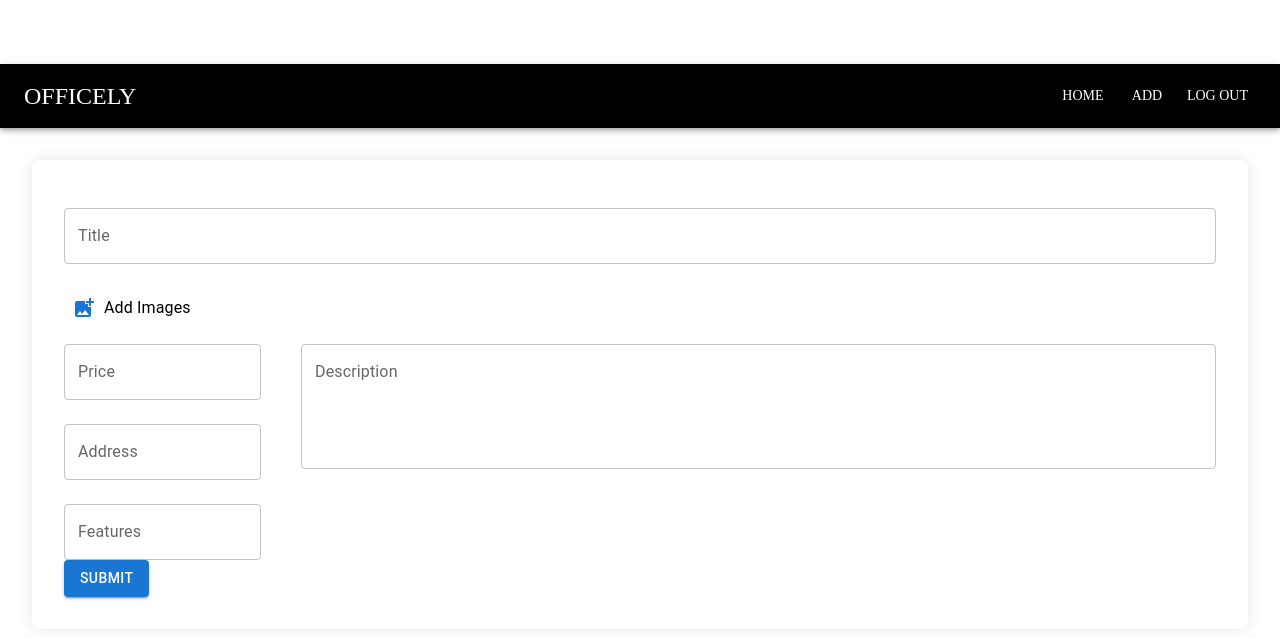
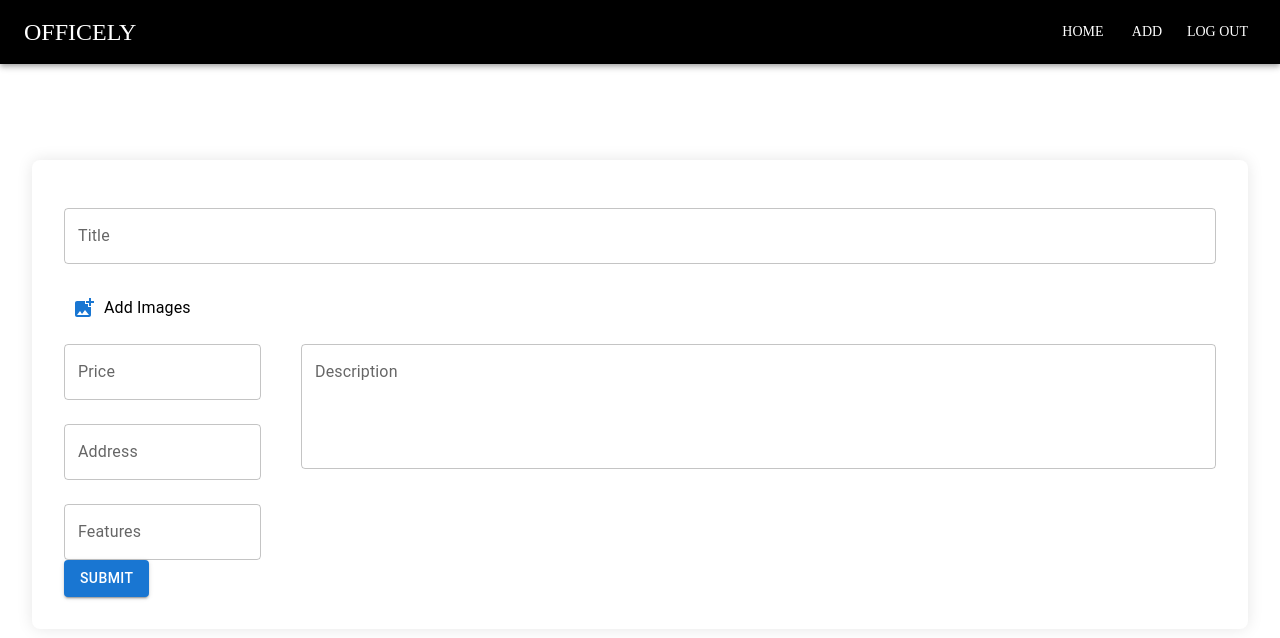
Before and after one commit to AkhilAjith2/ReactProjectOfficely, a React (Create React App) app: page /add in a window 1280 px wide. Shown: the top 638 px of the page. Built offline with nearby package versions, Linux system fonts and the light colour scheme.

Commit message:
add component

```diff
--- a/src/pages/add/add.js
+++ b/src/pages/add/add.js
@@ -1,120 +1,3 @@
-// import React, { useState } from "react";
-// import {
-//   TextField,
-//   Button,
-//   TextareaAutosize,
-//   Stack,
-//   Typography,
-//   InputAdornment,
-//   IconButton,
-// } from "@mui/material";
-// import AddPhotoAlternateIcon from "@mui/icons-material/AddPhotoAlternate";
-// import Navbar from '../../components/navbar/Navbar';
-
-// const AddOfficeSpaceForm = () => {
-//   const [formData, setFormData] = useState({
-//     title: "",
-//     address: "",
-//     image: "",
-//     features: "",
-//     price: "",
-//     taxInfo: "",
-//     description: "",
-//     // Add other fields as needed
-//   });
-
-//   const handleInputChange = (field, value) => {
-//     setFormData((prevData) => ({
-//       ...prevData,
-//       [field]: value,
-//     }));
-//   };
-
-//   const submitHandler = (event) => {
-//     event.preventDefault();
-//     // Add logic to submit the form data (formData) to your backend or perform other actions
-//     console.log("Form data submitted:", formData);
-//   };
-
-//   return (
-//     <div>
-//       <Navbar />
-//       <div className="office_space_form">
-//         <form onSubmit={submitHandler}>
-//           <TextField
-//             label="Title"
-//             placeholder="Title"
-//             value={formData.title}
-//             onChange={(e) => handleInputChange("title", e.target.value)}
-//             fullWidth
-//             margin="normal"
-//           />
-
-//           <Stack direction="row" alignItems="center" marginY={2}>
-//             <IconButton color="primary">
-//               <AddPhotoAlternateIcon />
-//             </IconButton>
-//             <Typography variant="body1" component="label">
-//               Add Images
-//             </Typography>
-//           </Stack>
-
-//           <Stack direction={{ xs: "column", md: "row" }} spacing={5} marginY={5}>
-//             <Stack spacing={3} flexGrow={4}>
-//               <TextField
-//                 label="Price"
-//                 placeholder="Price"
-//                 type="number"
-//                 value={formData.price}
-//                 onChange={(e) => handleInputChange("price", e.target.value)}
-//                 fullWidth
-//                 margin="normal"
-//               />
-//               <TextField
-//                 label="Address"
-//                 placeholder="Address"
-//                 value={formData.address}
-//                 onChange={(e) => handleInputChange("address", e.target.value)}
-//                 fullWidth
-//                 margin="normal"
-//               />
-//               <TextField
-//                 label="Features"
-//                 placeholder="Features"
-//                 value={formData.features}
-//                 onChange={(e) => handleInputChange("features", e.target.value)}
-//                 fullWidth
-//                 margin="normal"
-//               />
-//             </Stack>
-
-//             <TextField
-//               label="Description"
-//               placeholder="Description"
-//               multiline
-//               rows={4}
-//               value={formData.description}
-//               onChange={(e) => handleInputChange("description", e.target.value)}
-//               fullWidth
-//               margin="normal"
-//             />
-//           </Stack>
-
-//           <Button type="submit" variant="contained" color="primary">
-//             Submit
-//           </Button>
-//         </form>
-
-
-//       </div>
-
-//     </div>
-
-//   );
-// };
-
-// export default AddOfficeSpaceForm;
-
 import React, { useState } from "react";
 import {
   TextField,
@@ -155,8 +38,9 @@ const AddOfficeSpaceForm = () => {
   };
 
   return (
-    <div style={{ paddingTop: "64px" }} className="office_space_form">
+    <div>
       <Navbar />
+      <div style={{ paddingTop: "64px" }} className="office_space_form">
       <Box
         sx={{
           padding: { xs: "24px", md: "32px" },
@@ -232,7 +116,56 @@ const AddOfficeSpaceForm = () => {
         </form>
       </Box>
     </div>
+
+    </div>
+
   );
 };
 
 export default AddOfficeSpaceForm;
+
+// import React, { useState } from "react";
+// import {
+//   TextField,
+//   Button,
+//   TextareaAutosize,
+//   Stack,
+//   Typography,
+//   InputAdornment,
+//   IconButton,
+//   Box,
+// } from "@mui/material";
+// import AddPhotoAlternateIcon from "@mui/icons-material/AddPhotoAlternate";
+// import Navbar from '../../components/navbar/Navbar';
+
+// const AddOfficeSpaceForm = () => {
+//   const [formData, setFormData] = useState({
+//     title: "",
+//     address: "",
+//     image: "",
+//     features: "",
+//     price: "",
+//     taxInfo: "",
+//     description: "",
+//     // Add other fields as needed
+//   });
+
+//   const handleInputChange = (field, value) => {
+//     setFormData((prevData) => ({
+//       ...prevData,
+//       [field]: value,
+//     }));
+//   };
+
+//   const submitHandler = (event) => {
+//     event.preventDefault();
+//     // Add logic to submit the form data (formData) to your backend or perform other actions
+//     console.log("Form data submitted:", formData);
+//   };
+
+//   return (
+
+//   );
+// };
+
+// export default AddOfficeSpaceForm;
```
